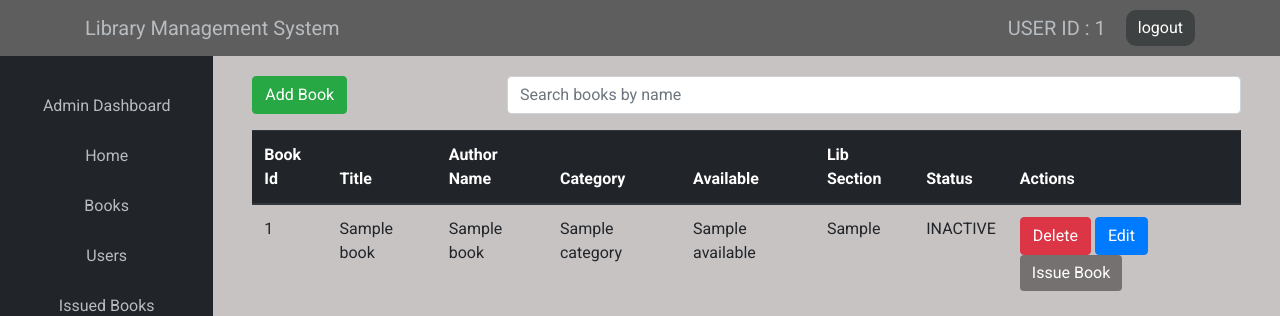
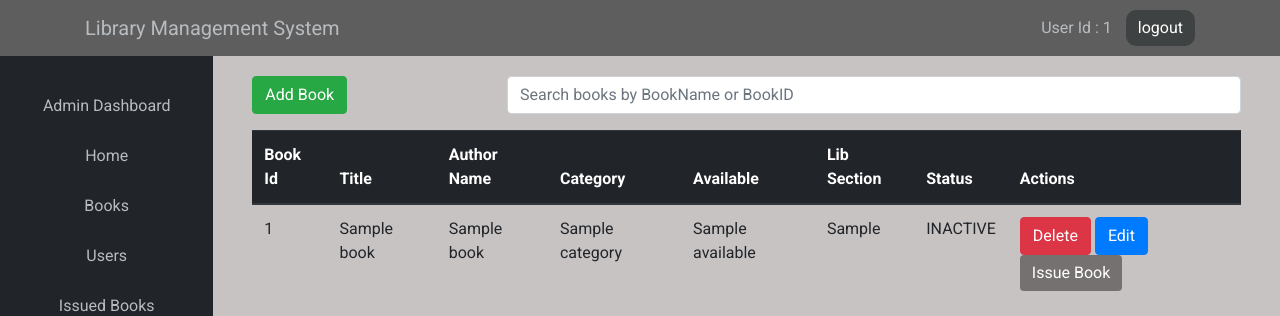
Before and after one commit to Pradumn11/library_ca2, a Flask app: template templates/book.html in a window 1280 px wide. Shown: the top 316 px of the page. Run offline with Flask 3, Linux system fonts and the light colour scheme; the template is opened without the code that fills it: most values are stand-ins (such as "Sample title", 1, 10 or a date in 2020); parts of the project's set-up code (start-up, migrations or seed data) failed here and were passed over.

Commit message:
added reference links and bugs fixed

```diff
--- a/app.py
+++ b/app.py
@@ -3,7 +3,6 @@ from src.controller.UserController import user_controller
 from src.controller.BookController import book_controller
 from src.controller.IssuerController import issuer_controller
 from src.exceptions.LibraryException import LibraryException
-
 
 myapp = Flask(__name__)
 myapp.static_url_path = '/static'
@@ -23,6 +22,8 @@ def handle_custom_exception(error):
     }
     return jsonify(response), error.http_status
 
+
+# Following method is used from - https://stackoverflow.com/questions/49547/how-do-we-control-web-page-caching-across-all-browsers
 @myapp.after_request
 def set_cache_control(response):
     response.headers['Cache-Control'] = 'no-cache, no-store, must-revalidate'
@@ -30,5 +31,6 @@ def set_cache_control(response):
     response.headers['Expires'] = '0'
     return response
 
+
 if __name__ == '__main__':
     myapp.run(host='0.0.0.0', port='8080')
--- a/src/controller/IssuerController.py
+++ b/src/controller/IssuerController.py
@@ -29,8 +29,8 @@ def return_Book():
     return jsonify({"message": "Book Return successfully"})
 
 
+@issuer_controller.route("/getAllIssuedBooks")
 @login_required
-@issuer_controller.route("/getAllIssuedBooks")
 def get_Issued_Books():
     offset = int(request.args.get('offset', 0))
     issuers = issuer_service.get_All_Issued_Books()
--- a/src/service/IssuerService.py
+++ b/src/service/IssuerService.py
@@ -64,4 +64,4 @@ class IssuerService:
         return self.issuerDao.getUserAllBooks(userId)
 
     def searchIssuedByUser(self, value, userId, offset=0, limit=10):
-        return self.issuerDao.searchIssuersByUser(value, userId, offset, limit)
+        return self.issuerDao.searchIssuersByUser(getWildCardWords(value), userId, offset, limit)
--- a/src/utils/libraryUtils.py
+++ b/src/utils/libraryUtils.py
@@ -24,7 +24,7 @@ def check_user_book_issued(issued: int):
     if issued >= 3:
         raise LibraryException("Already Issued 3 Books", "3ALD_BOOK", 400)
 
-# Following two method
+# Following 4 method reference from https://copyprogramming.com/howto/convert-2021-01-18t11-18-10-833876-00-00-to-datetime-python
 def get_current_timestamp(timezone_str: str):
     return datetime.now(timezone(timezone_str)).replace(microsecond=0).isoformat()
 
--- a/static/css/main.css
+++ b/static/css/main.css
@@ -172,6 +172,7 @@ border:None;
 
 .nav_names {
     color: #b7bcc0;
+    margin-right:10px;
 }
 
 * {
--- a/static/js/issuer.js
+++ b/static/js/issuer.js
@@ -41,7 +41,6 @@ $('.form-control').on('input', function() {
         data.forEach((issuer) => {
           var row =`
     <tr>
-        <td>${issuer.issuer_id}</td>
         <td>${issuer.user_id}</td>
         <td>${issuer.book_id}</td>
         <td>${issuer.fullname}</td>
--- a/static/js/userdashboard.js
+++ b/static/js/userdashboard.js
@@ -104,7 +104,7 @@ $('#searchIssuer').on('input', function() {
         <td>${issuer.issue_date}</td>
         <td>${issuer.return_date}</td>
         <td>${issuer.days} Days</td>
-        <td>${issuer.due} Days</td>
+        <td>€${issuer.due} </td>
         <td>${issuer.active ? 'ACTIVE' : 'RETURNED'}</td>
 
     </tr>
--- a/templates/base2.html
+++ b/templates/base2.html
@@ -30,8 +30,8 @@
                 <ul class="navbar-nav">
 
                     <li class="nav-item">
-                            <a class="navbar-brand nav_names" style="color:#b7bcc0" >
-                                USER ID : {{user_id}}
+                            <a class="nav_names" style="color:#b7bcc0" >
+                                User Id : {{user_id}}
                             </a>
                         </li>
 
--- a/templates/book.html
+++ b/templates/book.html
@@ -13,7 +13,7 @@
 
         <div class="col-md-9 search-container">
             <div class="input-group mb-3">
-                <input type="text" id="bookSearch" class="form-control" placeholder="Search books by name" aria-label="Search books" aria-describedby="searchButton">
+                <input type="text" id="bookSearch" class="form-control" placeholder="Search books by BookName or BookID" aria-label="Search books" aria-describedby="searchButton">
 
             </div>
         </div>
--- a/templates/user.html
+++ b/templates/user.html
@@ -13,7 +13,7 @@
 
         <div class="col-md-9 search-container">
             <div class="input-group mb-3">
-                <input type="text" id="userSearch" class="form-control" placeholder="Search Users by name" aria-label="Search users" aria-describedby="searchButton">
+                <input type="text" id="userSearch" class="form-control" placeholder="Search Users by name, username or userId" aria-label="Search users" aria-describedby="searchButton">
             </div>
         </div>
     </div>
```
